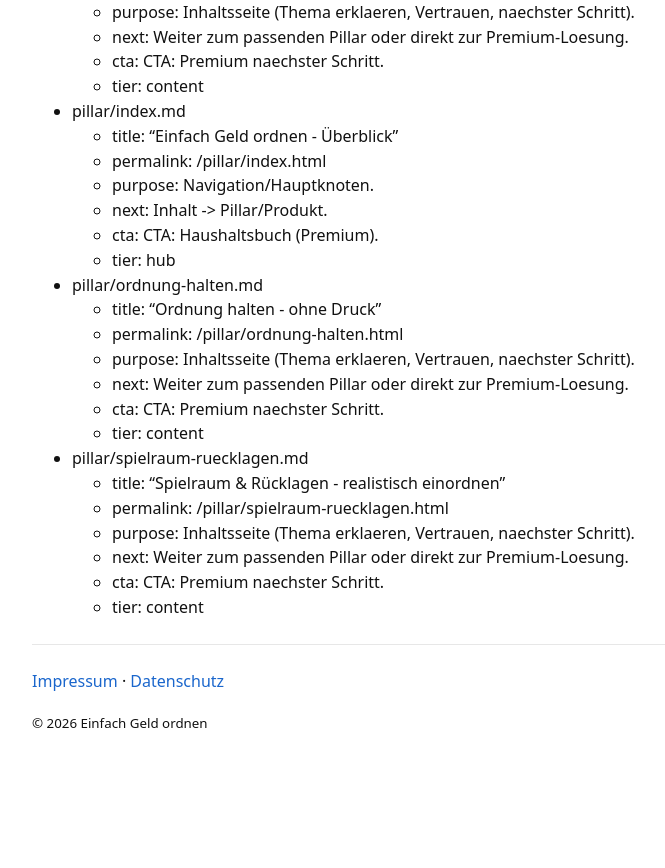
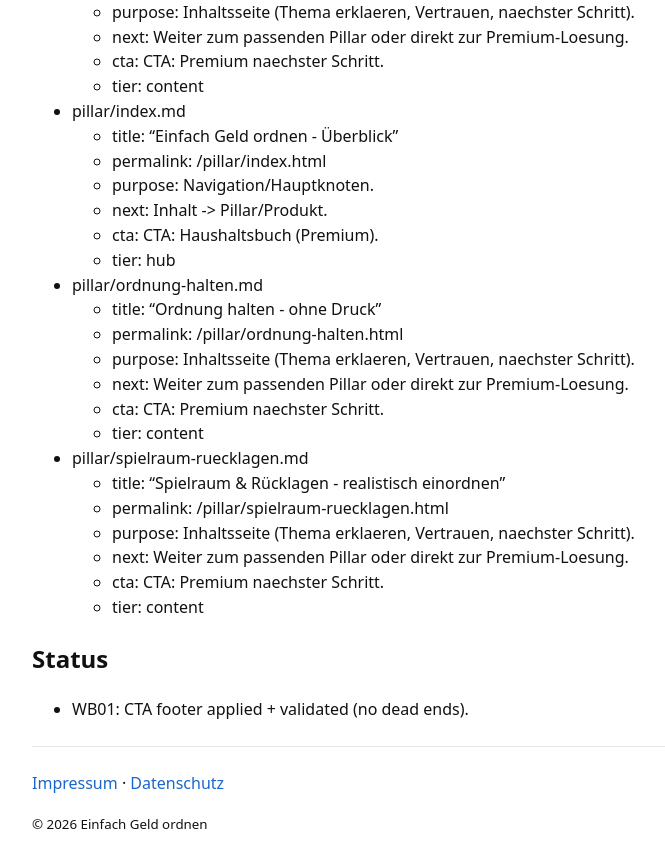
Before and after one commit to gluecklich-tools/einfach-geld-ordnen, a Jekyll site: the page built from 00_workblocks/WB_2026-01-25_01.md, in a window 1280 px wide and 900 px high, scrolled down 4893 px. Shown: the top 868 px of the window, without its empty margins (174-839 px from the left). Built offline with Jekyll 4.4.1, drawn with Linux system fonts in a browser that asks for light colours; our own code applies the rules of GitHub Pages for plain Markdown files; before the commit the page ends 5691 px from its top, so only the background shows below that.

Commit message:
Full replacement / Clone-Replace: WB01 validate CTA footer + status

```diff
--- a/00_workblocks/WB_2026-01-25_01.md
+++ b/00_workblocks/WB_2026-01-25_01.md
@@ -231,3 +231,6 @@ Jede relevante Seite fuehrt klar weiter, ohne Sackgassen oder Schleifen.
   - next: Weiter zum passenden Pillar oder direkt zur Premium-Loesung.
   - cta: CTA: Premium naechster Schritt.
   - tier: content
+
+## Status
+- WB01: CTA footer applied + validated (no dead ends).
```
